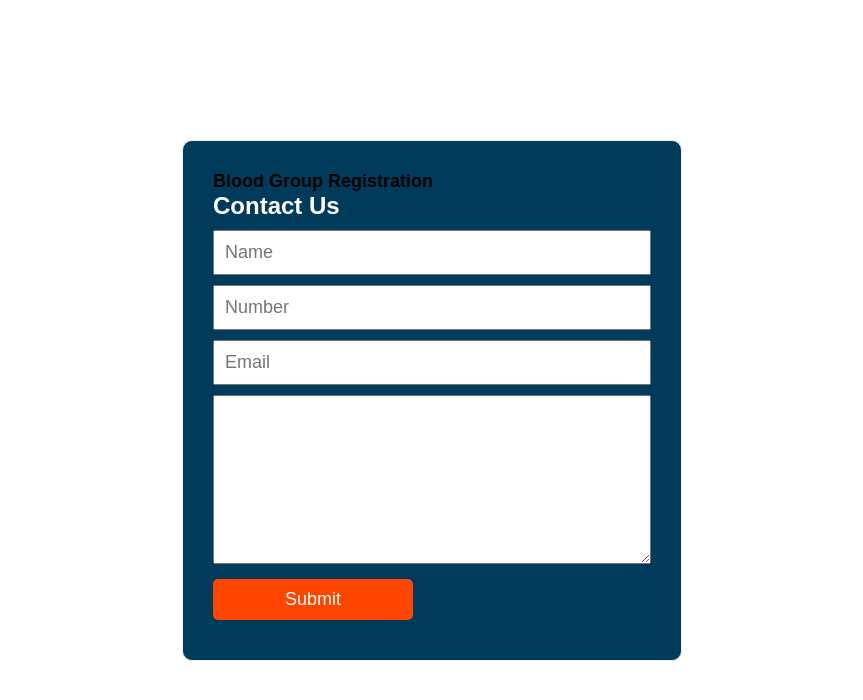
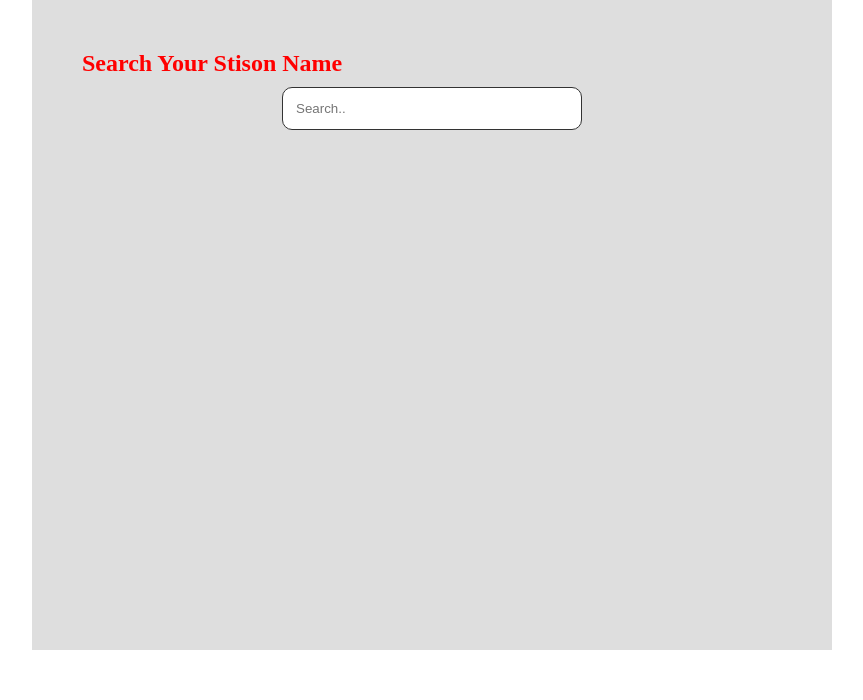
Before and after one commit to abdulgaffarfirst/info, a plain HTML site: page index.html in a window 1280 px wide. Shown: the whole page, without its empty margins (208-1071 px from the left). Drawn offline with nearby package versions, Linux system fonts and the light colour scheme.

Commit message:
Update index.html
again train option

agar tai kore dilam

```diff
--- a/index.html
+++ b/index.html
@@ -1,84 +1,128 @@
 <!DOCTYPE html>
 <html>
 <head>
-  <title>Blood Group Form</title>
-  <style>
+  <meta charset="UTF-8">
+  <title>Trian Triquet Filltering</title>
+  <style type="text/css">
     *{
+      margin: 0px;
+      padding: 0px;
+    }
+
+    .box{
+      width: 700px;
+      height: 550px;
+      padding: 50px;
+      margin: auto;
+      background-color: #dedede;
+    }
+    .box input {
+      width: 300px;
+      padding: 13px;
+      border: 1px solid #333;
       box-sizing: border-box;
-  padding: 0;
-  margin: 0;
-  font-family: 'poppins', sans-serif;
-  font-size: 18px;
+      margin-top: 10px;
+      margin-left: 200px;
+      border-radius: 10px;
     }
-body{
-  height: 100vh;
-  display: flex;
-  align-items: center;
-  justify-content: center;
+    .box ul{
+      list-style-type: none;
+      display: none;
     }
-.container{
-  width: 500px;
-  padding: 30px;
-  border: 1px solid #eeeeee;
-  border-radius: 10px;
-  background-color: #003b5b;
+    .box ul li{
+      width: 230px;
+      padding: 10px;
+      background-color: white;
+      border-bottom: 1px solid green;
+      color; white;
+      font-size: 20px;
+      font-weight: bold;
+      text-align: center;
+      margin-top: 2px;
+      margin-left: 225px;
     }
-h4{
-  margin-bottom: 10px;
-  font-size: 24px;
-  color: white;
-}
-input{
-  width: 100%;
-  padding: 10px;
-  margin-bottom: 10px;
-}
-textarea{
-  width: 100%;
-  padding: 10px;
-}
-#submit{
-  border: none;
-  background-color: orangered;
-  color: white;
-  width: 200px;
-  margin-top: 10px;
-  border-radius: 5px;
-}
-#submit:hover{
-  background-color: #333333;
+    .box ul li:hover{
+      background-color: silver;
     }
   </style>
 </head>
 <body>
 
-  <div class="container">
-    <form method="post" action="" name="contact-form">
-      <h2>Blood Group Registration</h2>
-      <h4>Contact Us</h4>
-      <input type="text" name="your-name" placeholder="Name">
-      <input type="text" name="your-number" placeholder="Number">
-      <input type="email" name="your-email" placeholder="Email">
-      <textarea name="message" rows="7" placeholder="Your Message">
-      </textarea>
-      <input type="submit" value="Submit" id="submit">
-    </form>
+  <div class="box">
+
+    <h2 style="color: red">Search Your Stison Name</h2>
+
+    <input id="myInput" type="text" placeholder="Search..">
+    <br>
+
+    <ul id="myList">
+      <li>Barishal</li>
+      <li>Chittagong</li>
+      <li>Dhaka</li>
+      <li>Mymensingh</li>
+      <li>Khulna</li>
+      <li>Rajshahi</li>
+      <li>Rangpur</li>
+      <li>Sylhet</li>
+      <li>Dinajpur</li>
+      <li>Thakurgoan</li>
+      <li>Nilphamari</li>
+      <li>Parbotipur</li>
+      <li>Pirgonj</li>
+      <li>Bimanbondhor</li>
+      <li>Joypurhut</li>
+      <li>Santahar</li>
+      <li>Auckelpur</li>
+      <li>Nator</li>
+      <li>Esordi</li>
+    </ul>
+
   </div>
 
+  <script src="https://ajax.googleapis.com/ajax/libs/jquery/3.5.1/jquery.min.js"></script>
+
+  <script src="jquery-3.3.1.min.js"></script>
   <script>
-    const scriptURL = 'https://script.google.com/macros/s/AKfycbzywz6M0Xhtn_qEgB5M0CBQyKTQvXqd9SPVftN4x85TtwDuO-nuMnLrq5_n_1V_FxpnXQ/exec'
 
-    const form = document.forms['contact-form']
+    // Filtering Code Start
 
-    form.addEventListener('submit', e => {
+    $(document).ready(function(){
 
-      e.preventDefault()
+      $("#myInput").on("keyup", function() {
 
-      fetch(scriptURL, { method: 'POST', body: new FormData(form)})
-      .then(response => alert("Thank you! Form is submitted" ))
-      .then(() => { window.location.reload(); })
-      .catch(error => console.error('Error!', error.message))
-    })
+        var value = $(this).val().toLowerCase();
+
+        $("#myList li").filter(function() {
+
+          $(this).toggle($(this).text().toLowerCase().indexOf(value) > -1)
+
+        });
+      });
+    });
+
+    // Filtering Code End
+
+    // extra-condensed
+
+    $('.box input').focus( function (){
+
+      $('.box ul').slideDown(1000);
+
+    } );
+
+    $('.box input').blur( function (){
+
+      $('.box ul').slideUp(1000);
+
+    } );
+
+    $('.box ul li').click( function (){
+
+      var jekono = $(this).text();
+
+      $('.box input').val(jekono);
+    } );
+
   </script>
 
 </body>
```
Lines whose indentation alone changed are shown as unchanged.
